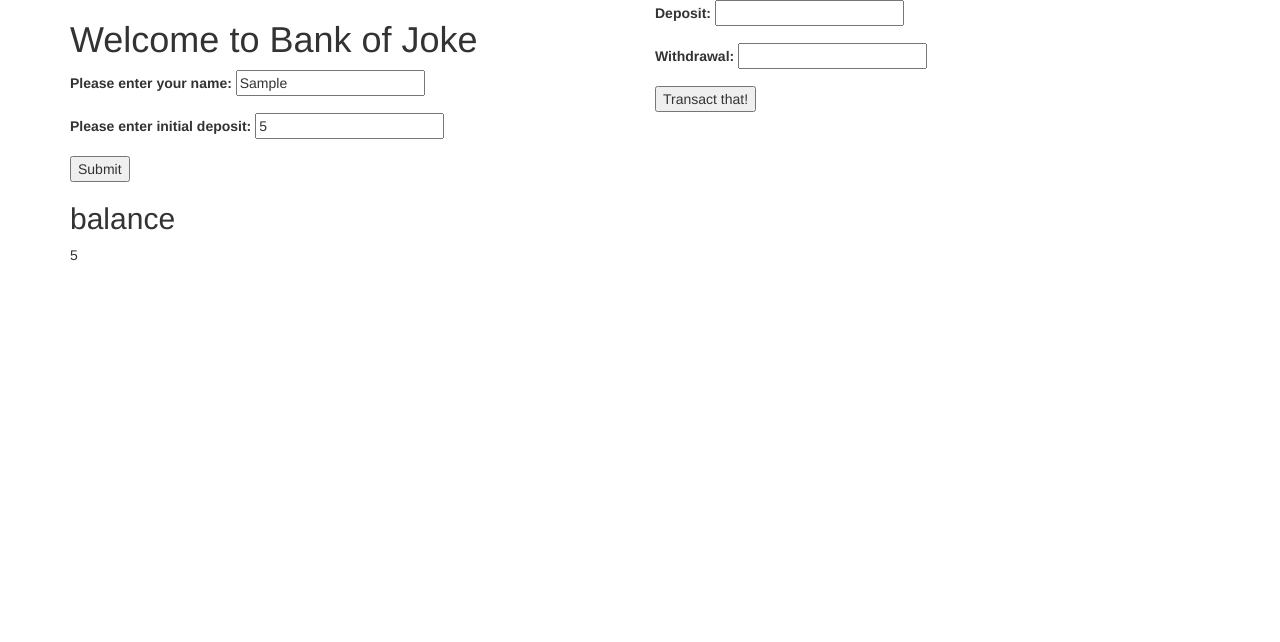
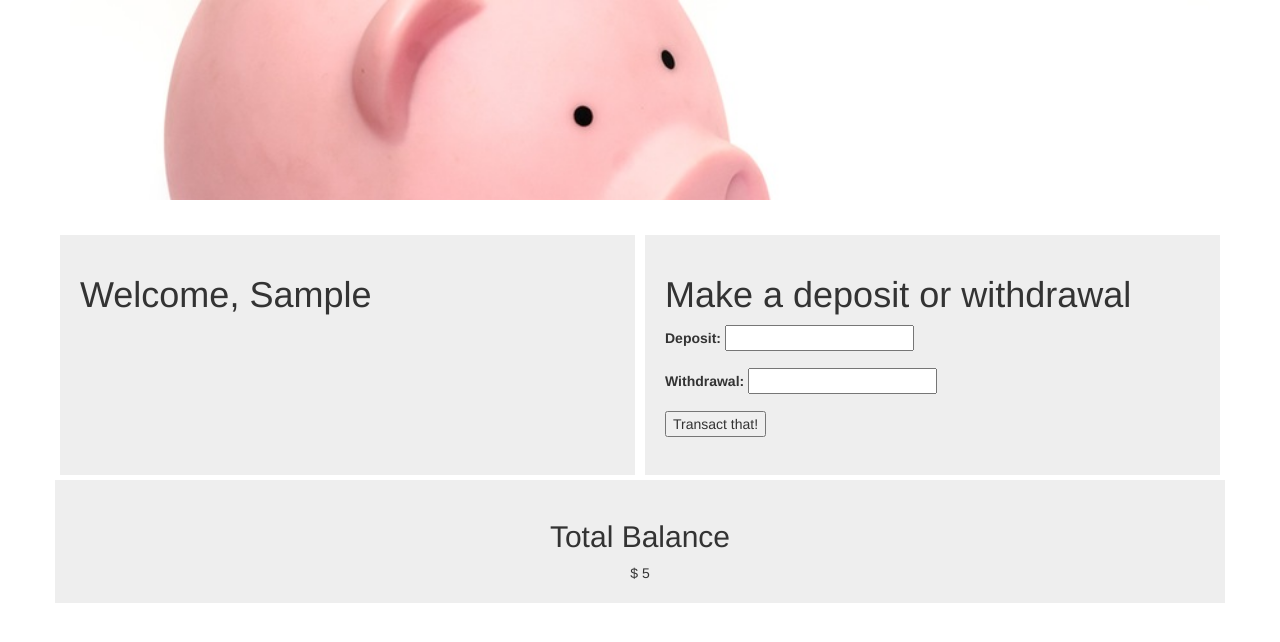
Before and after one commit to seacamjen/bankaccount, a plain HTML site: page index.html in a window 1280 px wide. Both pictures are taken after typing "Sample", "5" into the empty fields and a click on the button "Submit". Drawn offline with nearby package versions, Linux system fonts and the light colour scheme.

Commit message:
Add styles.

```diff
--- a/css/styles.css
+++ b/css/styles.css
@@ -0,0 +1,26 @@
+#loggedIn {
+  display: none;
+}
+.bg-color {
+  background: #eee;
+}
+.col-md-6, .col-md-12 {
+  padding: 20px
+}
+.col-md-6 {
+  border:white solid 5px;
+
+  height: 250px;
+}
+.jumbotron {
+  background-image: url(../img/bgImg.jpg);
+  background-size: contain;
+  background-attachment: fixed;
+  background-repeat: no-repeat;
+  background-color: darkgrey;
+  height: 200px;
+}
+
+.col-md-12 {
+  text-align: center;
+}
--- a/index.html
+++ b/index.html
@@ -9,8 +9,13 @@
   </head>
   <body>
     <div class="container">
+      <div class="jumbotron"></div>
       <div class="row">
-        <div class="col-md-6">
+        <div class="col-md-6 bg-color">
+          <div id="loggedIn">
+            <h1>Welcome,<span class="welcomeName"> </span></h1>
+          </div>
+
           <form id="register">
             <h1>Welcome to Bank of Joke</h1>
             <div class="form-group">
@@ -24,11 +29,12 @@
             <button type="submit" name="btn">Submit</button>
           </form>
         </div>
-        <div class="col-md-6">
+        <div class="col-md-6 bg-color">
+          <h1>Make a deposit or withdrawal</h1>
           <form id="transaction">
             <div class="form-group">
               <label for="deposit">Deposit:</label>
-              <input type="text" name="name" id="deposit">
+              <input type="number" name="name" id="deposit">
             </div>
             <div class="form-group">
               <label for="withdrawal">Withdrawal:</label>
@@ -39,8 +45,8 @@
         </div>
       </div>
       <div class="row">
-        <div class="col-md-6">
-          <h2>balance</h2>
+        <div class="col-md-12 bg-color">
+          <h2>Total Balance</h2>
           <div id="balance">
 
           </div>
--- a/js/scripts.js
+++ b/js/scripts.js
@@ -17,7 +17,12 @@ Account.prototype.subWithdra = function () {
 Account.prototype.doubletrans = function () {
   return total + (this.deposit - this.withdrawal);
 }
-
+function resetFields() {
+  $("input#name").val("");
+  $("input#initialDeposit").val("");
+  $("input#deposit").val("");
+  $("input#withdrawal").val("");
+}
 var total;
 //front end logic
  $(function(){
@@ -28,9 +33,12 @@ var total;
     var initialDeposit = parseInt($("input#initialDeposit").val());
 
     var money = new Account(name, initialDeposit, deposit, withdrawal);
-  $("#balance").text(money.firstMoney);
+
+    $(".welcomeName").text(" " + money.inputName);
+    $("#balance").text("$ " + money.firstMoney);
     total = money.firstMoney;
-
+    $("#register").hide();
+    $("#loggedIn").show();
   //Transaction Submit
     $("#transaction").submit(function(){
       event.preventDefault();
@@ -40,15 +48,22 @@ var total;
 
       var money = new Account(name, initialDeposit, deposit, withdrawal);
       if (deposit > 0 && withdrawal > 0){
-        $("#balance").text(money.doubletrans());
+        $("#balance").text("$ " + money.doubletrans());
         total = money.doubletrans();
       } else if (deposit > 0) {
-        $("#balance").text(money.addDeposit());
+        $("#balance").text("$ " + money.addDeposit());
         total = money.addDeposit();
       } else {
-        $("#balance").text(money.subWithdra());
+        $("#balance").text("$ " + money.subWithdra());
         total = money.subWithdra();
       }
+      if (total < 0) {
+        $("#balance").css("color", "red");
+      } else {
+        $("#balance").css("color", "green");
+      }
+
+      resetFields();
     });
 
   //Transaction Submit
```
Also changed, not shown: img/bgImg.jpg (added).
